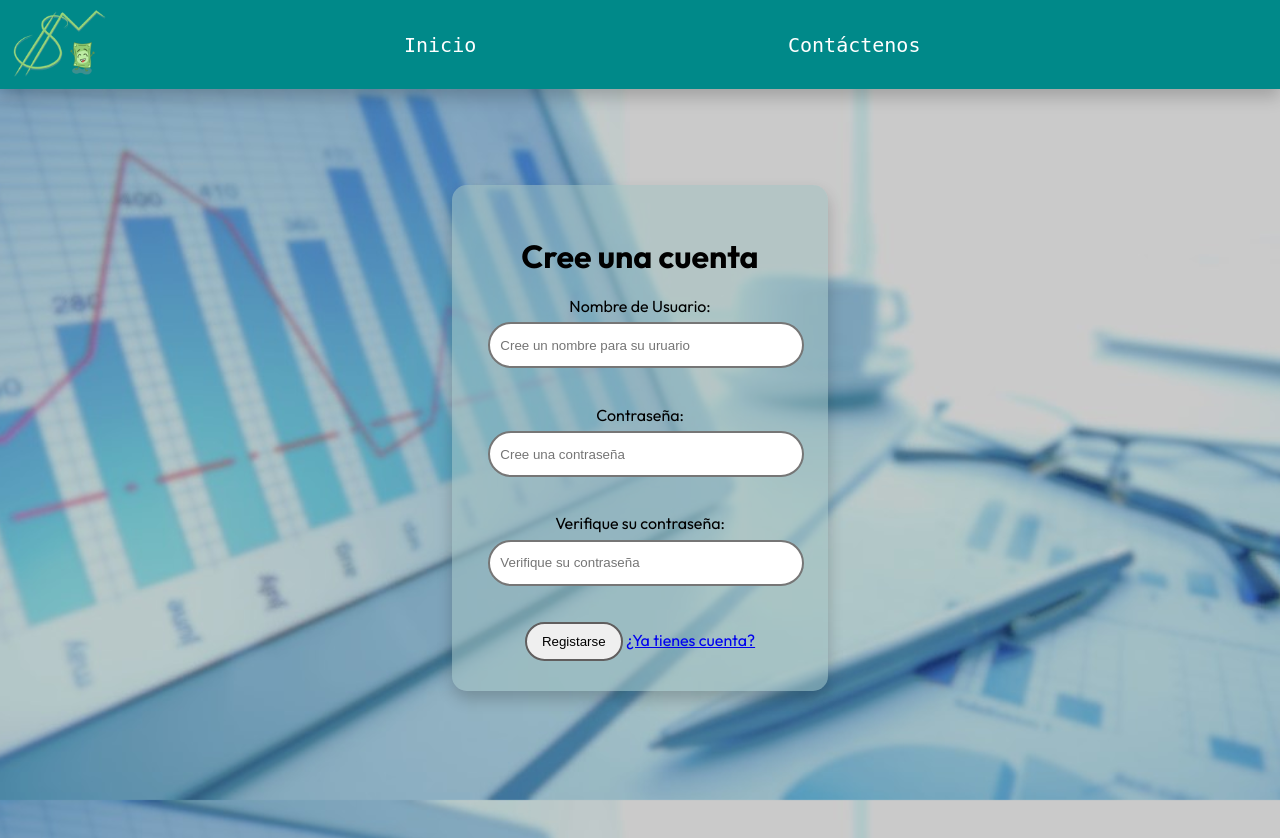
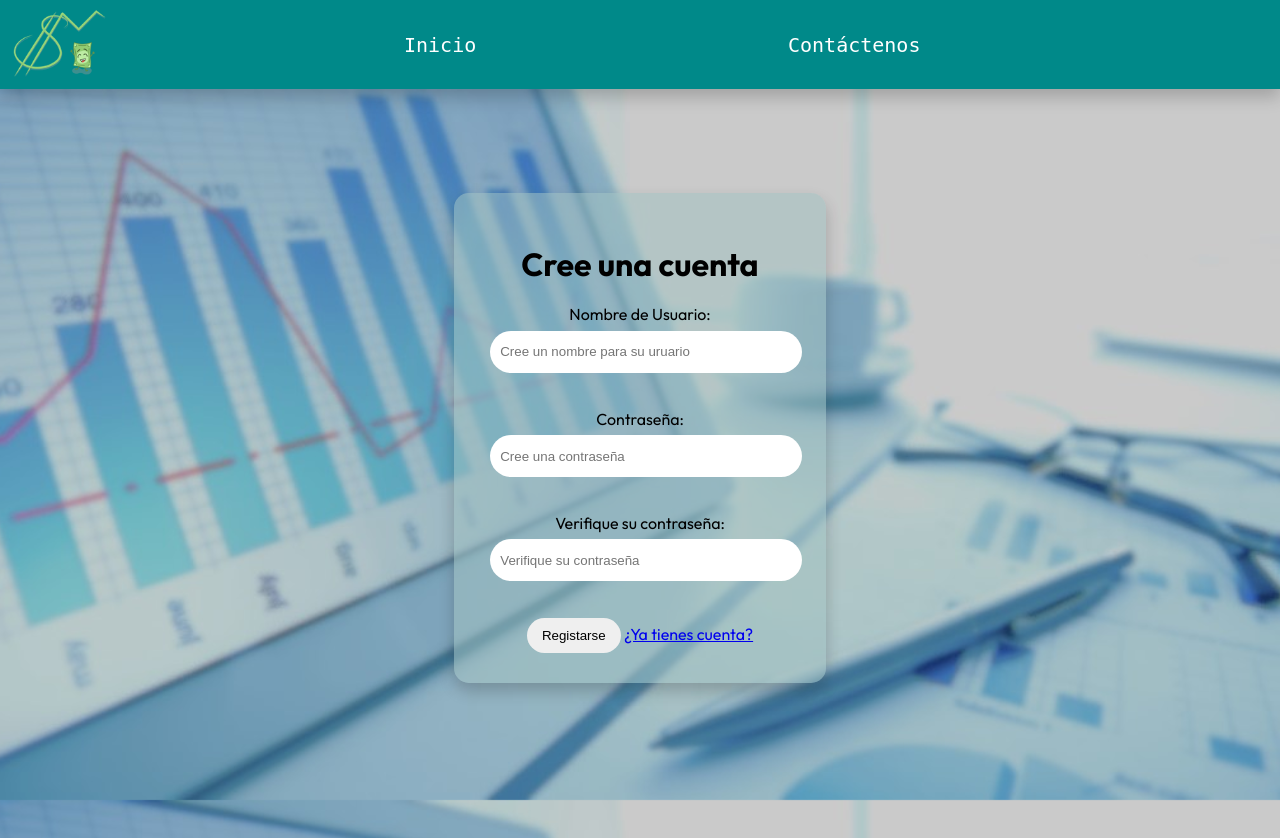
Before and after one commit to SabrinaMaristan/EDUCACION-FINANCIERA, a PHP site: page /SPANISH/Registrarse.html in a window 1280 px wide. Run offline with PHP 8.4, Linux system fonts and the light colour scheme.

Commit message:
cambio de bordes

```diff
--- a/css/log_in.css
+++ b/css/log_in.css
@@ -50,13 +50,13 @@ h1 {
     border-radius: 25px;
     width: 300px;
     height: 40px;
-    border-style: solid;/*Binda un borde solido*/
+    border-style: none;
     padding-left: 10px; /* Añade relleno a la izquierda del texto del input */
 }
 
 button {
     padding: 10px 15px;
-    border-style: solid;
+    border-style: none;
     border-color: rgb(96, 94, 94);
     border-radius: 25px;
     color: rgb(0, 0, 0);
```
